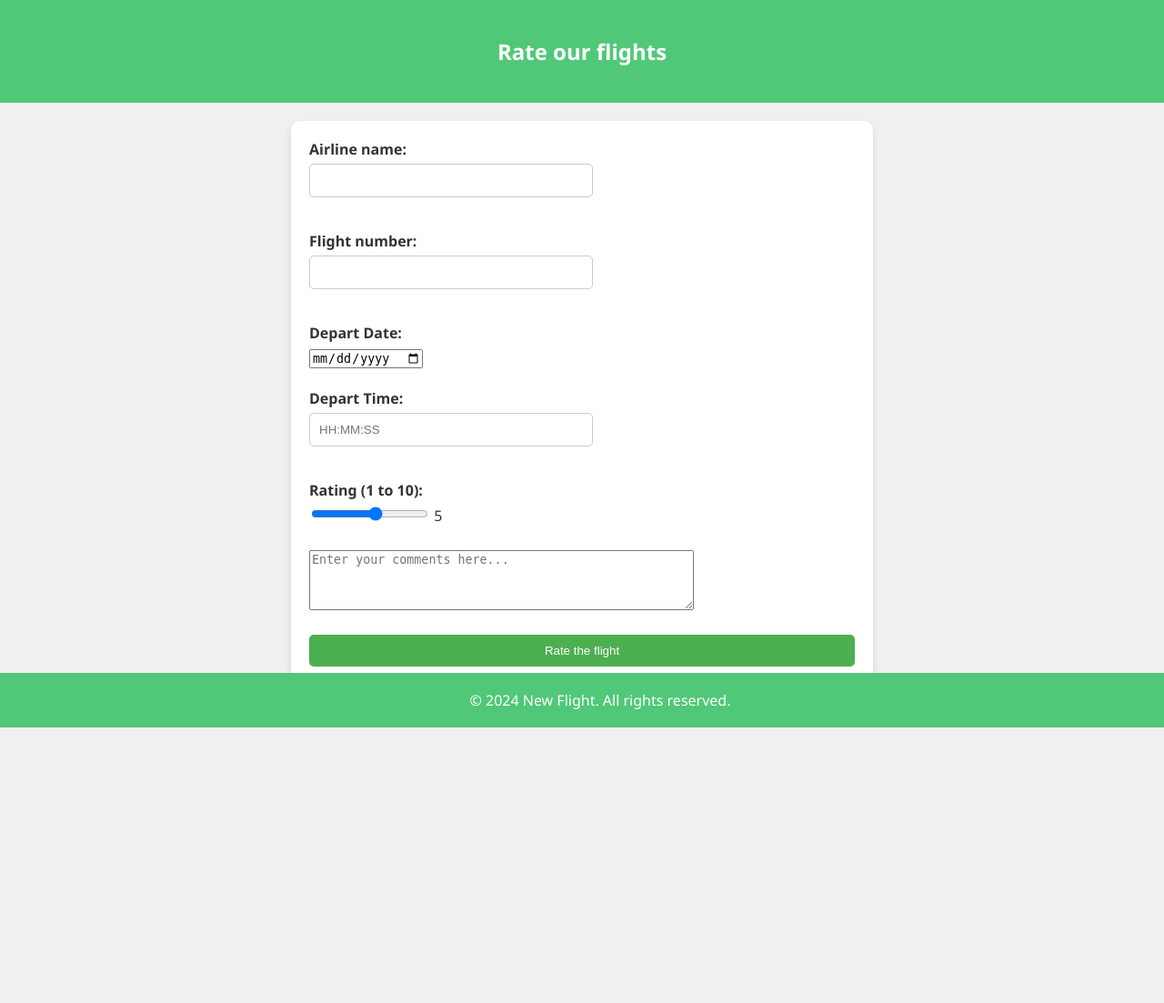
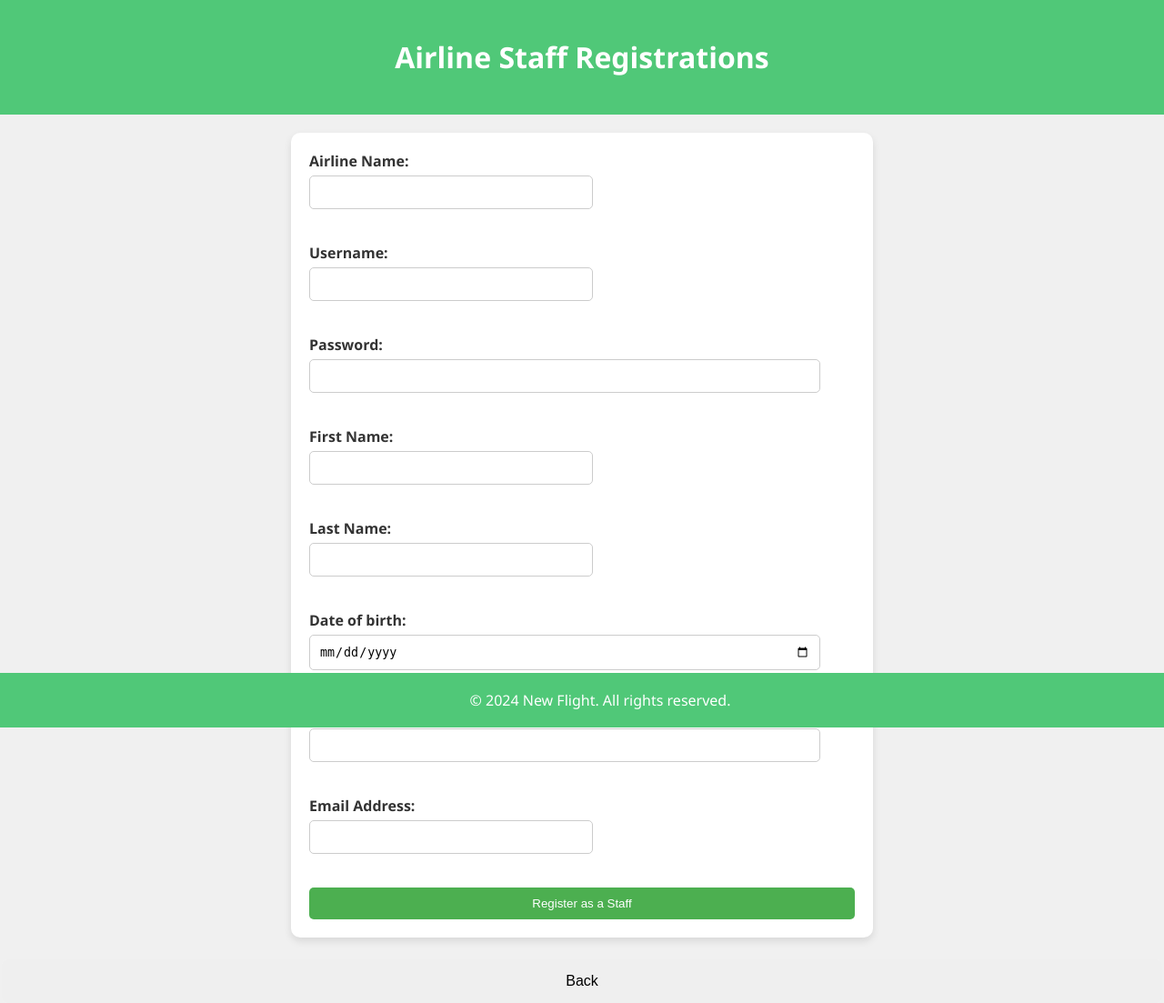
Before and after one commit to 3btesham/Airline-System-Website, a Flask app: page /rating.html in a window 1280 px wide. Shown: the whole page at 91% size. Before the commit the page ends 800 px from the top, so only its background shows below. Run offline with Flask 3, Linux system fonts and the light colour scheme; a user stored in the database is signed in.

Commit message:
Update rating.html

```diff
--- a/Templates/rating.html
+++ b/Templates/rating.html
@@ -3,36 +3,50 @@
     <head>
         <meta charset="UTF-8">
         <meta name="viewport" content="width=device-width, initial-scale=1.0">
-        <title>rating</title>
-        <link rel="stylesheet" href="rating.css">
+        <title>Flight Search and Status</title>
+        <link rel="stylesheet" href="registration_for_airline_staff.css">
+
     </head>
     <body>
         <header>
-<h2>Rate our flights</h2>
+        <h1> Airline Staff Registrations</h1>
         </header>
         <section>
-    <form action="/submit_rating" method="POST">
-        <label for="airline_name">Airline name:</label>
-        <input type="text" id="airline_name" name="airline_name" required maxlength="20"><br><br>
+            <form action="registration_for_airline_staff_page.html" method="post">
+                <label for= "airline_name"> Airline Name: </label>
+                <input type="text" id="airline_name" name="airline_name" required maxlength="20" > <br><br>
 
-        <label for="flight_number">Flight number:</label>
-        <input type="text" id="flight_number" name="flight_number" required maxlength="5"><br><br>
+                <label for= "username"> Username: </label>
+                <input type="text" id="username" name="username" required maxlength="20" > <br><br>
 
-        <label for="depart_date">Depart Date:</label>
-        <input type="date" id="depart_date" name="depart_date" required><br><br>
+                <label for= "password">Password: </label>
+                <input type="password" id="password" name="password" required maxlength="300"> <br><br>
 
-        <label for="depart_time">Depart Time:</label>
-        <input type="text" id="depart_time" name="depart_time" pattern="(?:[01]\d|2[0-3]):(?:[0-5]\d):(?:[0-5]\d)" placeholder="HH:MM:SS" required><br><br>
+                <label for= "first_name"> First Name: </label>
+                <input type="text" id="first_name" name="first_name" required maxlength="15"> <br><br>
 
-        <label for="rating">Rating (1 to 10):</label>
-        <input type="range" id="rating" name="rating" min="1" max="10" required oninput="this.nextElementSibling.value = this.value">
-        <output>5</output><br><br>
+                <label for= "last_name"> Last Name: </label>
+                <input type="text" id="last_name" name="last_name" required maxlength="15"> <br><br>
 
-        <label for="comments"></label>
-        <textarea id="comments" name="comments" rows="4" cols="50" required placeholder="Enter your comments here..."></textarea><br><br>
-        <input type="submit" value="Rate the flight">
+                <label for= "date_of_birth"> Date of birth: </label>
+                <input type="date" id="date_of_birth" name="date_of_birth" required> <br><br>
+
+                <label for= "phone_number"> Phone Number: </label>
+                <input type="tel" id="phone_number" name="phone_number" maxlength="12"> <br><br>
+
+                <label for= "email_address"> Email Address: </label>
+                <input type="email" id="email_address" name="email_address" maxlength="30"> <br><br>
+
+                <input type="submit" value="Register as a Staff">
+
             </form>
         </section>
+        <button onclick="goBack()">Back</button>
+        <script>
+            function goBack() {
+                window.history.back();
+            }
+        </script>
     </body>
     <footer>
         <p>&copy; 2024 New Flight. All rights reserved.</p>
```
Lines whose indentation alone changed are shown as unchanged.
